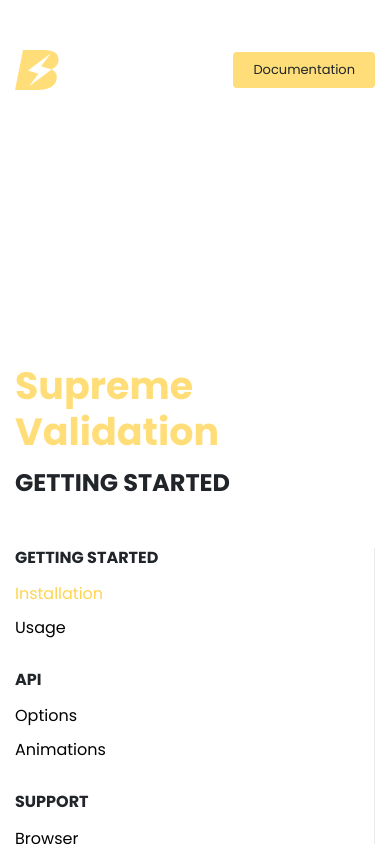
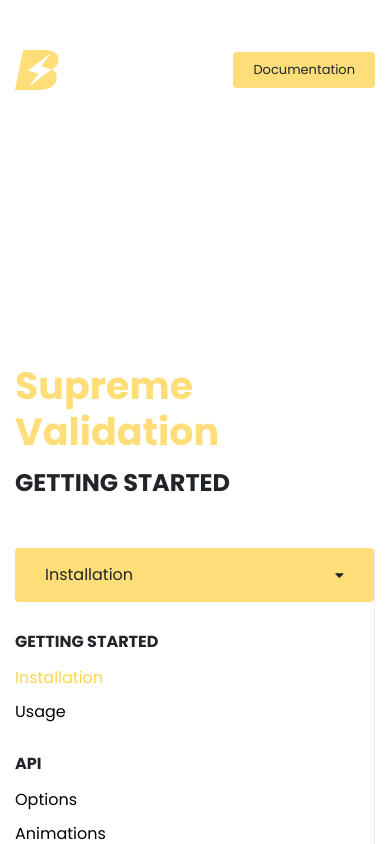
Before and after one commit to bolt-loading/bolt-loading-website, an Angular app: page /installation in a window 390 px wide. Shown: the top 844 px of the page. Built offline with nearby package versions, Linux system fonts and the light colour scheme.

Commit message:
Mobile sidebar development.

```diff
--- a/src/app/app.module.ts
+++ b/src/app/app.module.ts
@@ -30,6 +30,8 @@ import { OptionsComponent } from './options/options.component';
 import { AnimationsComponent } from './animations/animations.component';
 import { BrowserComponent } from './browser/browser.component';
 import { ContactComponent } from './contact/contact.component';
+import { SidebarMobileComponent } from './sidebar-mobile/sidebar-mobile.component';
+import { CaretDownSvgComponent } from './caret-down-svg/caret-down-svg.component';
 
 @NgModule({
   declarations: [
@@ -59,7 +61,9 @@ import { ContactComponent } from './contact/contact.component';
     OptionsComponent,
     AnimationsComponent,
     BrowserComponent,
-    ContactComponent
+    ContactComponent,
+    SidebarMobileComponent,
+    CaretDownSvgComponent
   ],
   imports: [
     BrowserModule,
--- /dev/null
+++ b/src/app/caret-down-svg/caret-down-svg.component.ts
@@ -0,0 +1,18 @@
+import { Component, OnInit } from '@angular/core';
+
+@Component({
+  selector: 'app-caret-down-svg',
+  template: `
+    <svg aria-hidden="true" focusable="false" data-prefix="fas" data-icon="caret-down" class="svg-inline--fa fa-caret-down fa-w-10" role="img" xmlns="http://www.w3.org/2000/svg" viewBox="0 0 320 512"><path fill="currentColor" d="M31.3 192h257.3c17.8 0 26.7 21.5 14.1 34.1L174.1 354.8c-7.8 7.8-20.5 7.8-28.3 0L17.2 226.1C4.6 213.5 13.5 192 31.3 192z"></path></svg>
+  `,
+  styles: [
+  ]
+})
+export class CaretDownSvgComponent implements OnInit {
+
+  constructor() { }
+
+  ngOnInit(): void {
+  }
+
+}
--- /dev/null
+++ b/src/app/sidebar-mobile/sidebar-mobile.component.ts
@@ -0,0 +1,40 @@
+import { Router } from '@angular/router';
+import { Location } from "@angular/common";
+import { Component, OnInit, Input } from '@angular/core';
+import { MENU } from '../sidebar-data/sidebar-data.component';
+
+@Component({
+  selector: 'app-sidebar-mobile',
+  template: `
+    <div class="select-container d-block d-sm-block d-md-none">
+      <select id="sidebar" name="sidebar" (change)="onChange($event.target.value)">
+        <optgroup *ngFor="let item of data" label="{{item.title}}">
+          <option *ngFor="let subItem of item.links" [value]="subItem.url" [selected]="current === subItem.url">{{subItem.title}}</option>
+        </optgroup>
+      </select>
+      <app-caret-down-svg></app-caret-down-svg>
+    </div>
+  `,
+  styles: [
+  ]
+})
+export class SidebarMobileComponent implements OnInit {
+
+  data = MENU;
+
+  @Input() current: string = window.location.pathname;
+
+  constructor(location: Location, private router: Router) {
+    router.events.subscribe((val) => {
+      this.current = location.path()
+    })
+  }
+
+  onChange(val): void {
+    this.router.navigateByUrl(val);
+  }
+
+  ngOnInit(): void {
+  }
+
+}
--- a/src/app/sidebar/sidebar.component.ts
+++ b/src/app/sidebar/sidebar.component.ts
@@ -7,6 +7,7 @@ import { Router } from "@angular/router";
   selector: 'app-sidebar',
   template: `
     <aside>
+      <app-sidebar-mobile></app-sidebar-mobile>
       <ul *ngFor="let item of data">
         <li><h4>{{item.title}}</h4></li>
         <li *ngFor="let subItem of item.links">
--- /dev/null
+++ b/src/style/form/select.scss
@@ -0,0 +1,31 @@
+.select-container {
+  position: relative;
+  width: 100%;
+  margin-bottom: 30px;
+
+  select {
+      width: 100%;
+      appearance: none;
+      padding: 15px 30px;
+      font-size: 16px;
+      color: $shark;
+      background-color: $kournikova;
+      border: 0px;
+      border-radius: 4px;
+      padding-right: 70px;
+  }
+
+  svg {
+      position: absolute;
+      pointer-events: none;
+      top: 0;
+      bottom: 0;
+      margin: auto;
+      right: 30px;
+      height: 14px;
+
+      path {
+          fill: $shark;
+      }
+  }
+}
--- a/src/style/styles.scss
+++ b/src/style/styles.scss
@@ -14,6 +14,7 @@
 @import "./sections/detail-section";
 
 @import "./form/button";
+@import "./form/select";
 
 @import "./loading";
 @import "./phone-mockup";
```
